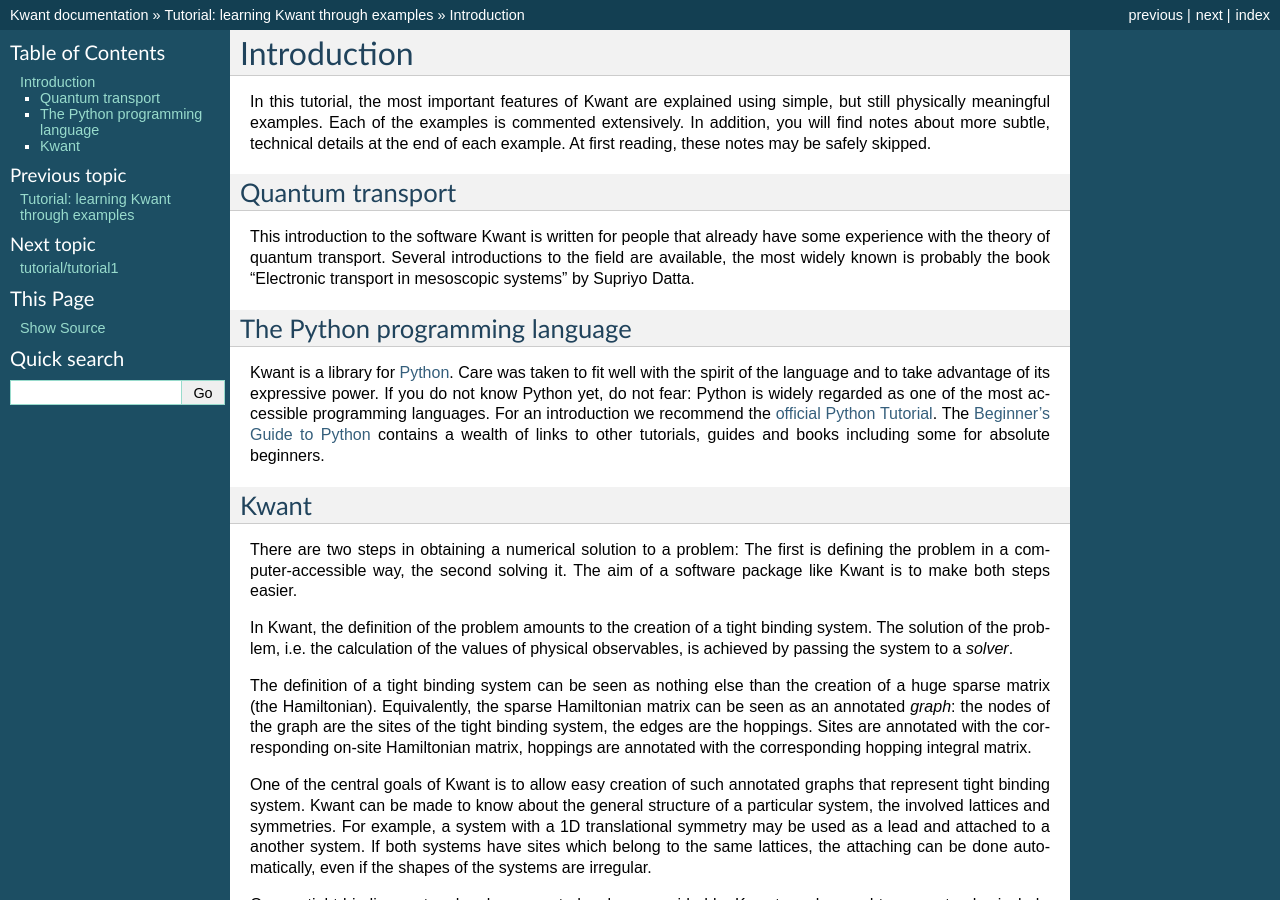
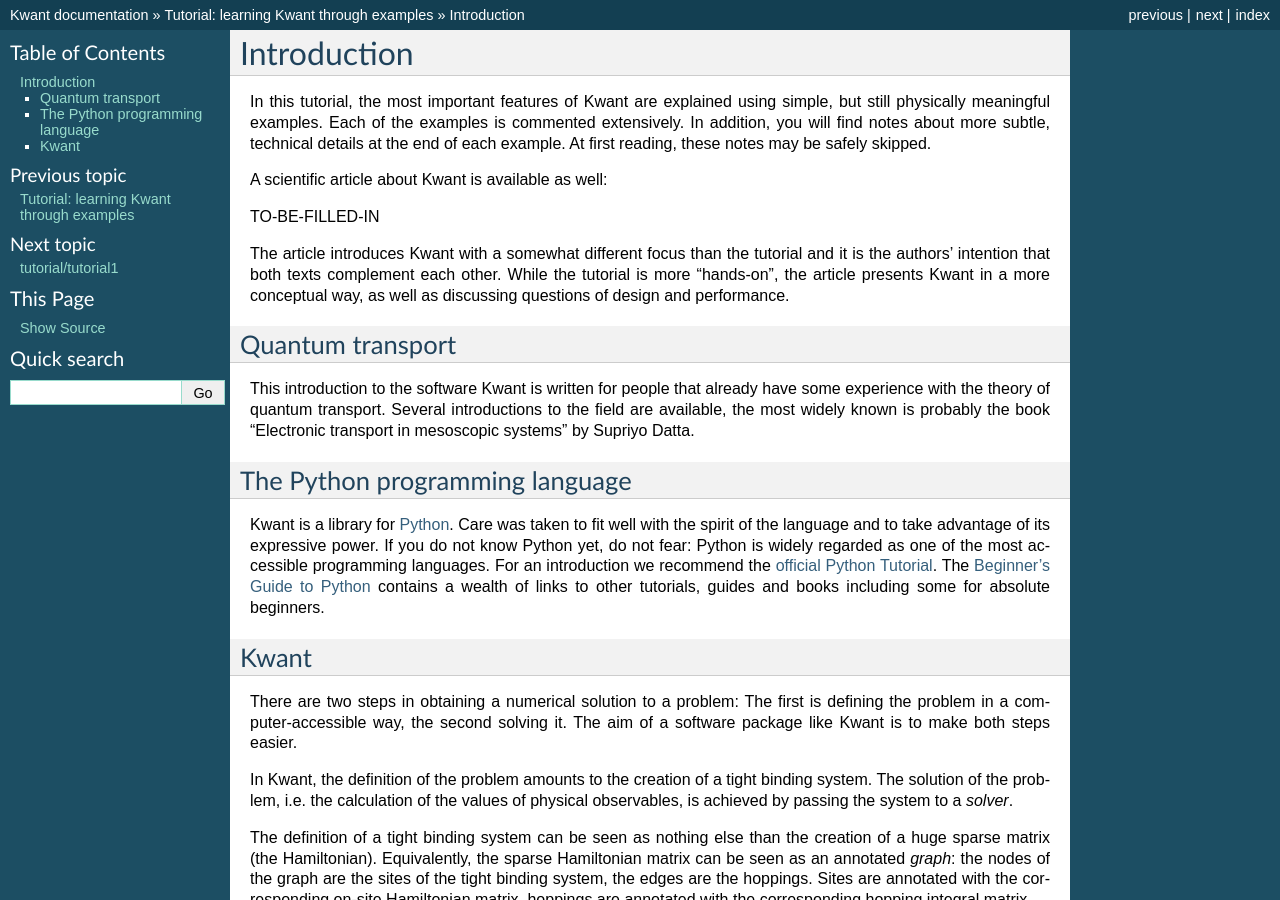
Before and after one commit to kwant-project/kwant, a Sphinx documentation site: the page built from doc/source/tutorial/introduction.rst, in a window 1280 px wide and 900 px high. Built offline with Sphinx 7.4.7, drawn with Linux system fonts in a browser that asks for light colours; formulas are drawn with MathJax 3; pages that are not in the unit, such as notebooks, are missing from menus; the version number could not be read and is left out.

Commit message:
tutorial: mention the paper

```diff
--- a/doc/source/tutorial/introduction.rst
+++ b/doc/source/tutorial/introduction.rst
@@ -6,6 +6,15 @@
 commented extensively. In addition, you will find notes about more subtle,
 technical details at the end of each example. At first reading, these notes may
 be safely skipped.
+
+A scientific article about Kwant is available as well:
+
+TO-BE-FILLED-IN
+
+The article introduces Kwant with a somewhat different focus than the tutorial
+and it is the authors' intention that both texts complement each other.  While
+the tutorial is more "hands-on", the article presents Kwant in a more conceptual
+way, as well as discussing questions of design and performance.
 
 Quantum transport
 .................
```
